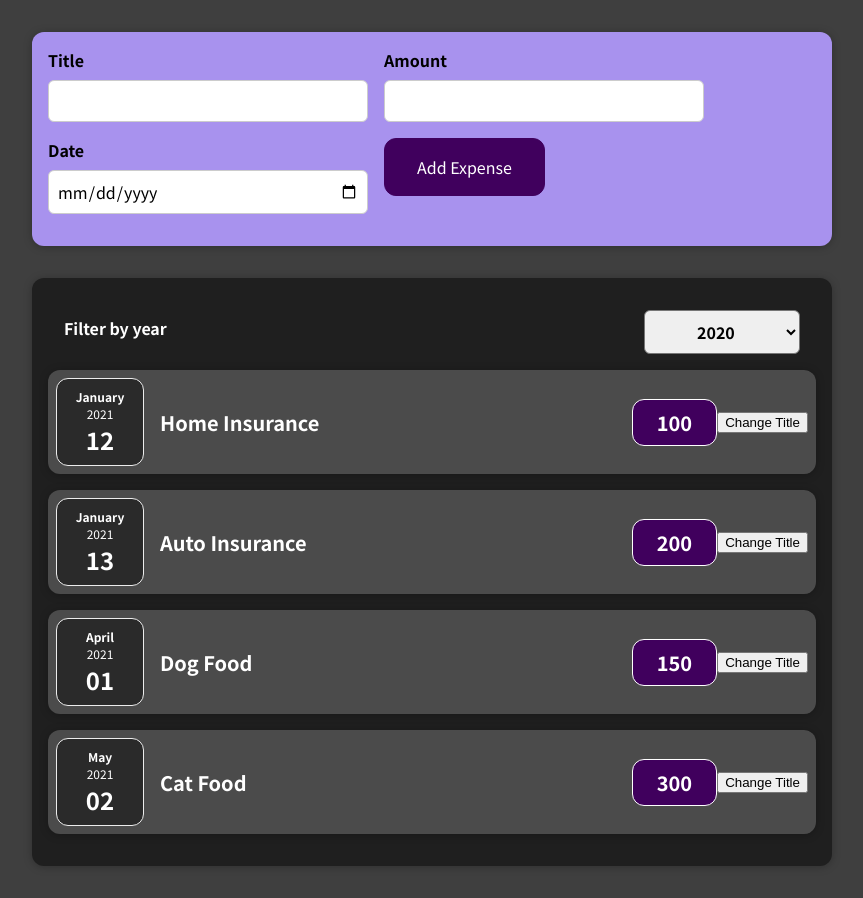
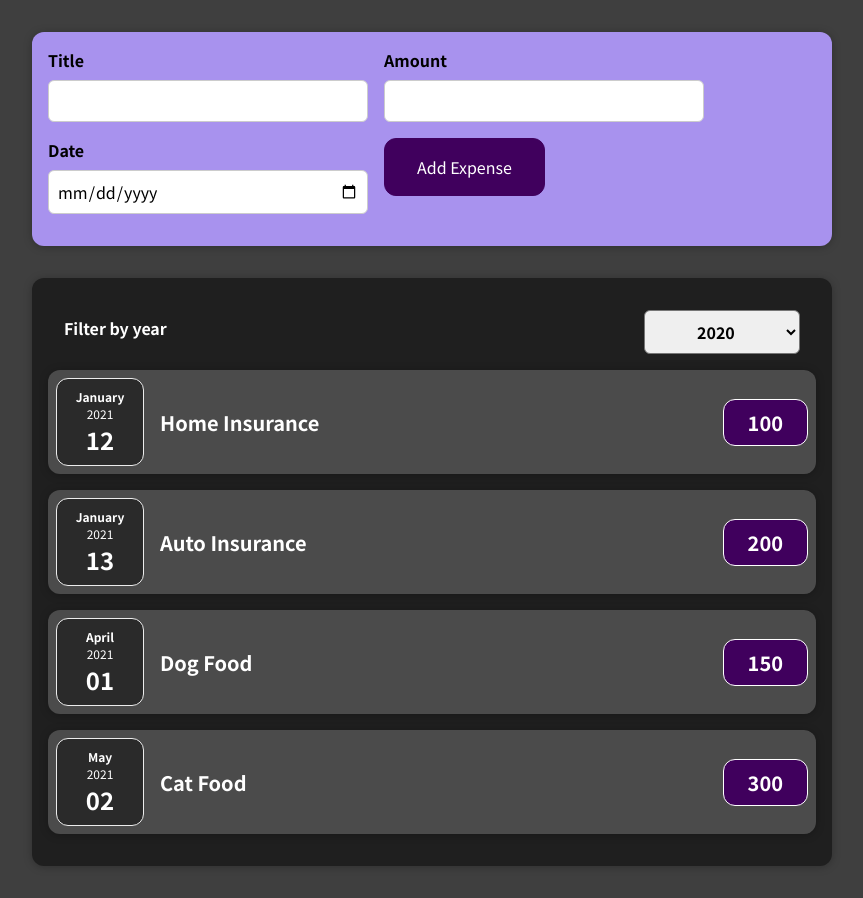
Before and after one commit to Cabonilla/react_practice_sandbox, a React (Create React App) app: page / in a window 1280 px wide. Shown: the whole page, without its empty margins (208-1071 px from the left). Built offline with nearby package versions, Linux system fonts and the light colour scheme.

Commit message:
Cleaned up stateless component.

```diff
--- a/src/components/Expenses/ExpenseItem.js
+++ b/src/components/Expenses/ExpenseItem.js
@@ -1,24 +1,18 @@
-import React, { useState } from 'react';
+import React from 'react';
 import Card from '../UI/Card';
 import ExpenseDate from './ExpenseDate';
 import './ExpenseItem.css';
 
 
 const ExpenseItem = (props) => {
-  const [title, setTitle] = useState(props.title);
-
-  const clickHandler = () => {
-    setTitle("Goodbye, Laverne.");
-  }
 
   return (
     <Card className="expense-item">
       <ExpenseDate date={props.date} />
       <div className="expense-item__description">
-        <h2>{title}</h2>
+        <h2>{props.title}</h2>
         <div className="expense-item__price">{props.amount}</div>
       </div>
-      <button onClick={clickHandler}>Change Title</button>
     </Card>
   )
 }
```
